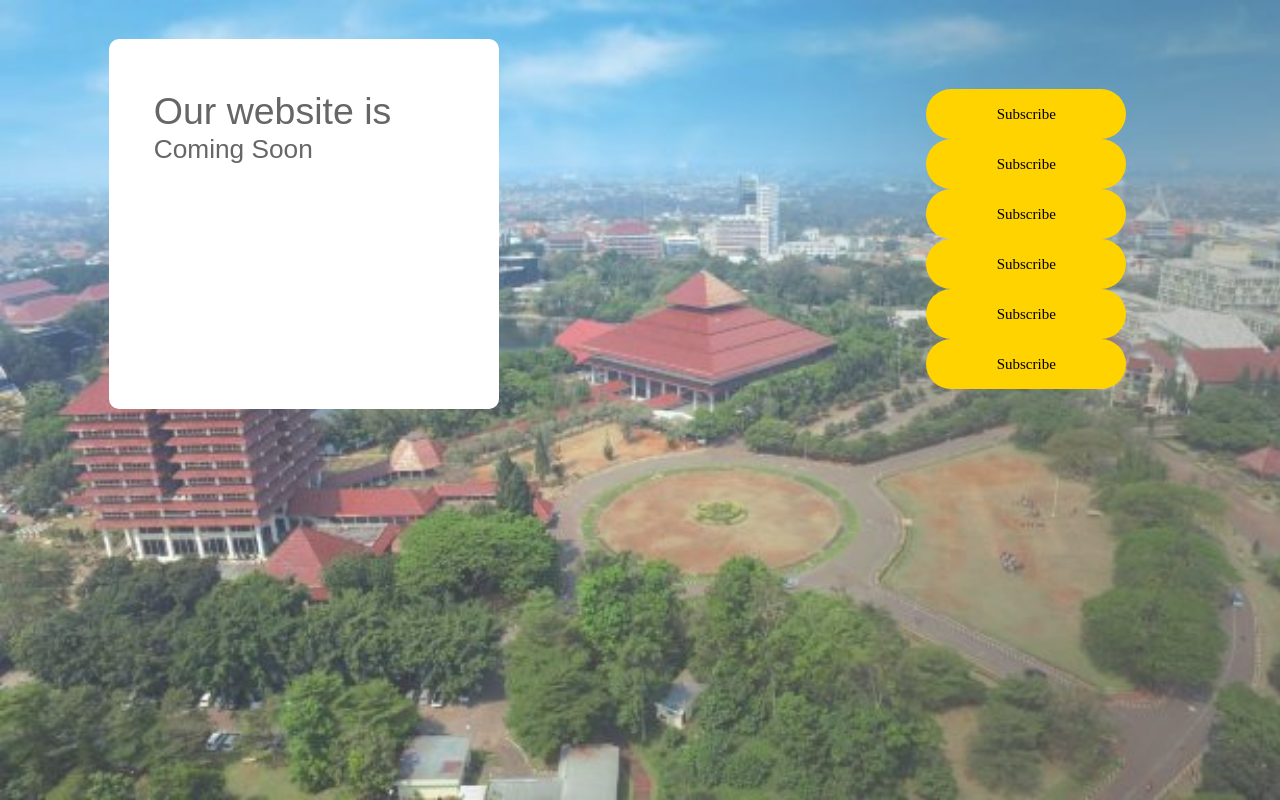
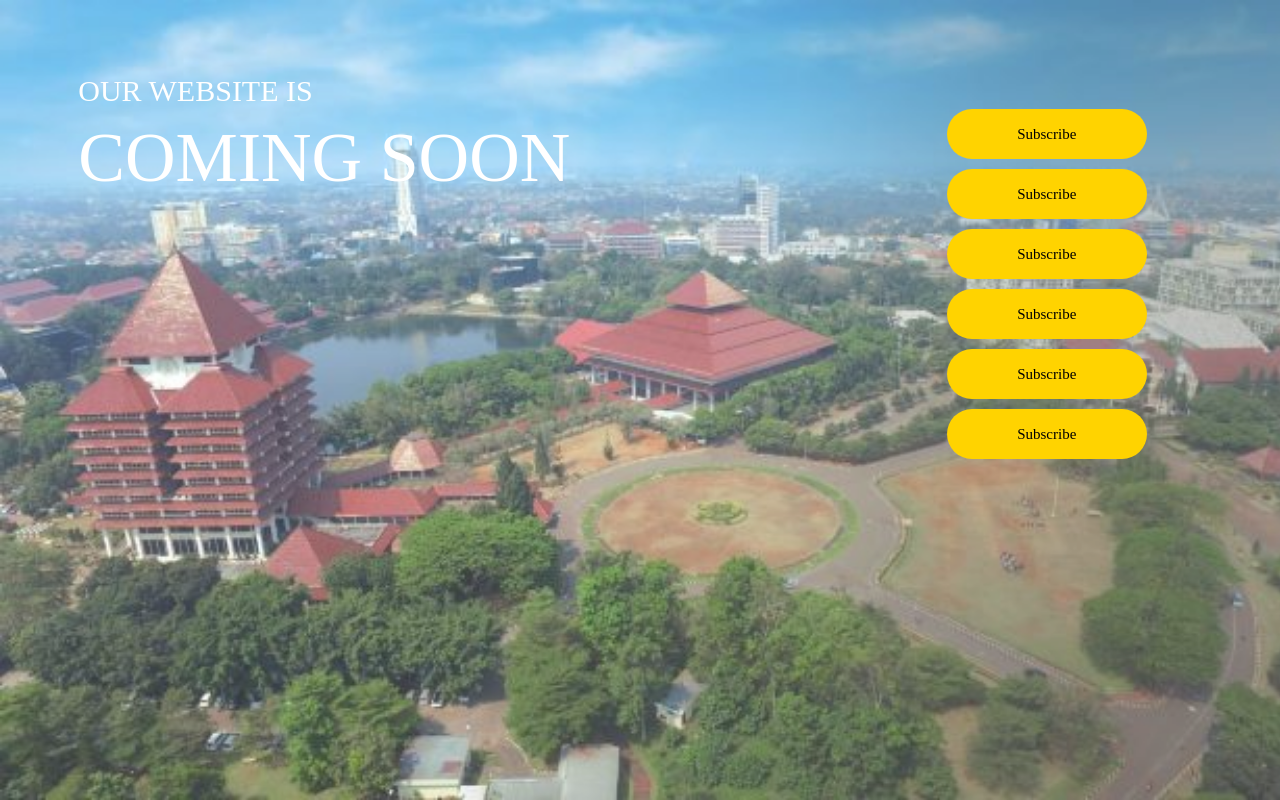
Before and after one commit to M1ft4hul/ftUI_landing, a plain HTML site: page landing.html in a window 1280 px wide. Drawn offline with Linux system fonts and the light colour scheme.

Commit message:
landing ubah

```diff
--- a/assets/main.css
+++ b/assets/main.css
@@ -475,6 +475,8 @@ Primary use:
   background-color: #FFD300;
   padding-right: 20px;
   padding-left: 20px;
+  margin: 10px;
+
 }
 
 .how-btn1:hover {
--- a/landing.html
+++ b/landing.html
@@ -18,17 +18,16 @@
     <div class="bg-img1 size1 overlay1 p-t-24">
 
         <div class="flex-w flex-sa p-r-200 respon1">
-            <div class="bg0 wsize1 bor1 p-l-45 p-r-45 p-t-50 p-b-18 p-lr-15-sm">
-                <h1>
+            <div class="p-t-34 p-b-60 respon3">
+                <p class="l1-txt1 p-b-10 respon2">
                     Our website is
-                </h1>
+                </p>
 
-                <h3>
+                <h3 class="l1-txt2 p-b-45 respon2 respon4">
                     Coming Soon
                 </h3>
             </div>
-            <div class="p-l-240 p-r-45 p-t-50 p-b-20 p-lr-15-sm">
-
+            <div class="p-l-240 p-r-45 p-t-60 p-b-20 p-lr-15-sm">
                 <button class="flex-c-m size2 s1-txt2 how-btn1 trans-04">
                     Subscribe
                 </button>
```
